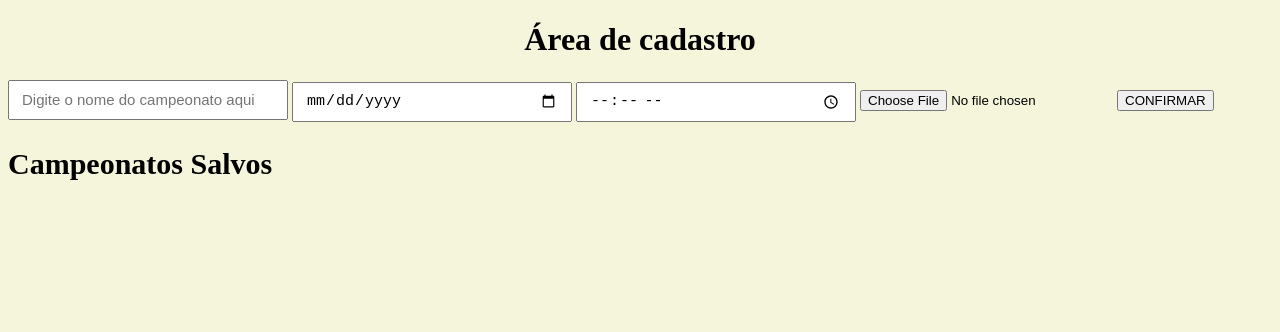
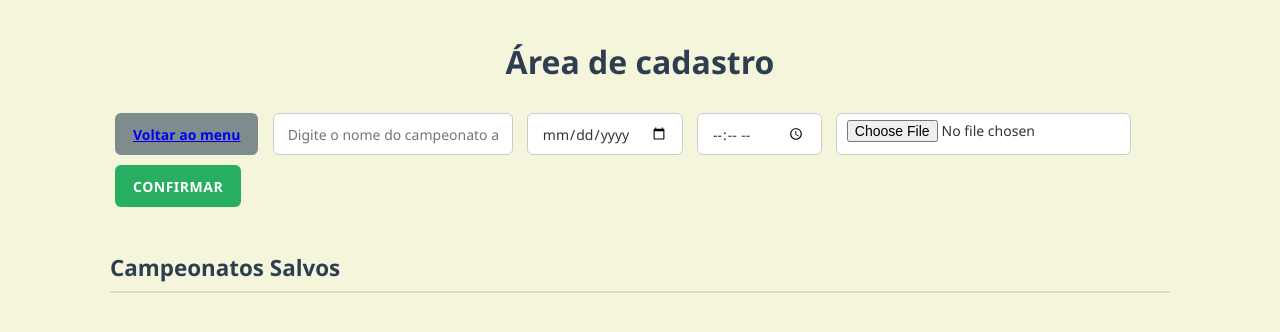
Before and after one commit to lucasalmeidasilva18-collab/Projeto-campeonato, a plain HTML site: page dingo.html in a window 1280 px wide. Drawn offline with Linux system fonts and the light colour scheme.

Commit message:
Add files via upload

```diff
--- a/dingo.html
+++ b/dingo.html
@@ -9,6 +9,8 @@
 <body>
     <h1 class="dani">Área de cadastro</h1>
 
+
+    <button class="paola"><a href="index.html" target="_blank" rel="noopener noreferrer">Voltar ao menu</a></button>
     <input class="davi" type="text" placeholder="Digite o nome do campeonato aqui">
     <input class="data-camp" type="date">
     <input class="hora-camp" type="time">
--- a/laura.css
+++ b/laura.css
@@ -1,20 +1,149 @@
-.dani{
-    text-align: center;
-}
-
-.davi, .data-camp, .hora-camp {
-  width: 280px;
-  height: 40px;
-  padding: 8px 12px;
-  font-size: 15px;
-  box-sizing: border-box;
-}
-
-.claudia {
-    text-align: left;
-    font-size: 30px;
+* {
+    box-sizing: border-box;
+    margin: 0;
+    padding: 0;
+    font-family: 'Segoe UI', Tahoma, Geneva, Verdana, sans-serif;
 }
 
 body {
-    background-color: beige;
+    background-color: #f5f5dc;
+    color: #333;
+    padding: 40px 20px;
+    max-width: 1100px;
+    margin: 0 auto;
 }
+
+h1, h2 {
+    color: #2c3e50;
+    font-weight: 700;
+}
+
+h1 {
+    text-align: center;
+    font-size: 2rem;
+    margin-bottom: 25px;
+}
+
+h2 {
+    font-size: 1.4rem;
+    margin-top: 40px;
+    margin-bottom: 20px;
+    border-bottom: 2px solid #dcdcc6;
+    padding-bottom: 8px;
+}
+
+.davi,
+.data-camp,
+.hora-camp,
+.img-camp {
+    height: 42px;
+    padding: 8px 14px;
+    border: 1px solid #ccc;
+    border-radius: 6px;
+    font-size: 14px;
+    background-color: #fff;
+    color: #333;
+    margin: 5px;
+    vertical-align: middle;
+    transition: border-color 0.2s, box-shadow 0.2s;
+}
+
+.davi {
+    min-width: 240px;
+}
+
+.davi:focus,
+.data-camp:focus,
+.hora-camp:focus {
+    outline: none;
+    border-color: #27ae60;
+    box-shadow: 0 0 5px rgba(39, 174, 96, 0.3);
+}
+
+.img-camp {
+    padding: 6px 10px;
+    cursor: pointer;
+}
+
+button {
+    height: 42px;
+    padding: 0 18px;
+    border: none;
+    border-radius: 6px;
+    font-size: 14px;
+    font-weight: 600;
+    cursor: pointer;
+    margin: 5px;
+    vertical-align: middle;
+    background-color: #7f8c8d;
+    color: #fff;
+    transition: background-color 0.2s, transform 0.1s;
+}
+
+button:hover {
+    background-color: #636e72;
+}
+
+.orelha {
+    background-color: #27ae60;
+    text-transform: uppercase;
+    letter-spacing: 0.5px;
+}
+
+.orelha:hover {
+    background-color: #219150;
+}
+
+button:active {
+    transform: scale(0.98);
+}
+
+.lista-campeonatos {
+    list-style: none;
+    display: flex;
+    flex-direction: column;
+    gap: 12px;
+    margin-top: 15px;
+}
+
+.lista-campeonatos li {
+    background-color: #ffffff;
+    border: 1px solid #e0e0d1;
+    border-left: 5px solid #27ae60;
+    border-radius: 8px;
+    padding: 15px 20px;
+    display: flex;
+    align-items: center;
+    justify-content: space-between;
+    gap: 15px;
+    box-shadow: 0 2px 6px rgba(0, 0, 0, 0.05);
+}
+
+.lista-campeonatos li img {
+    width: 65px !important;
+    height: 65px;
+    object-fit: cover;
+    border-radius: 6px;
+    border: 1px solid #ddd;
+    flex-shrink: 0;
+}
+
+.lista-campeonatos li span {
+    flex-grow: 1;
+    font-size: 16px;
+    font-weight: 500;
+    color: #2c3e50;
+}
+
+.lista-campeonatos li button {
+    background-color: #e74c3c;
+    height: 36px;
+    padding: 0 14px;
+    font-size: 13px;
+    margin: 0;
+    flex-shrink: 0;
+}
+
+.lista-campeonatos li button:hover {
+    background-color: #c0392b;
+}
```
